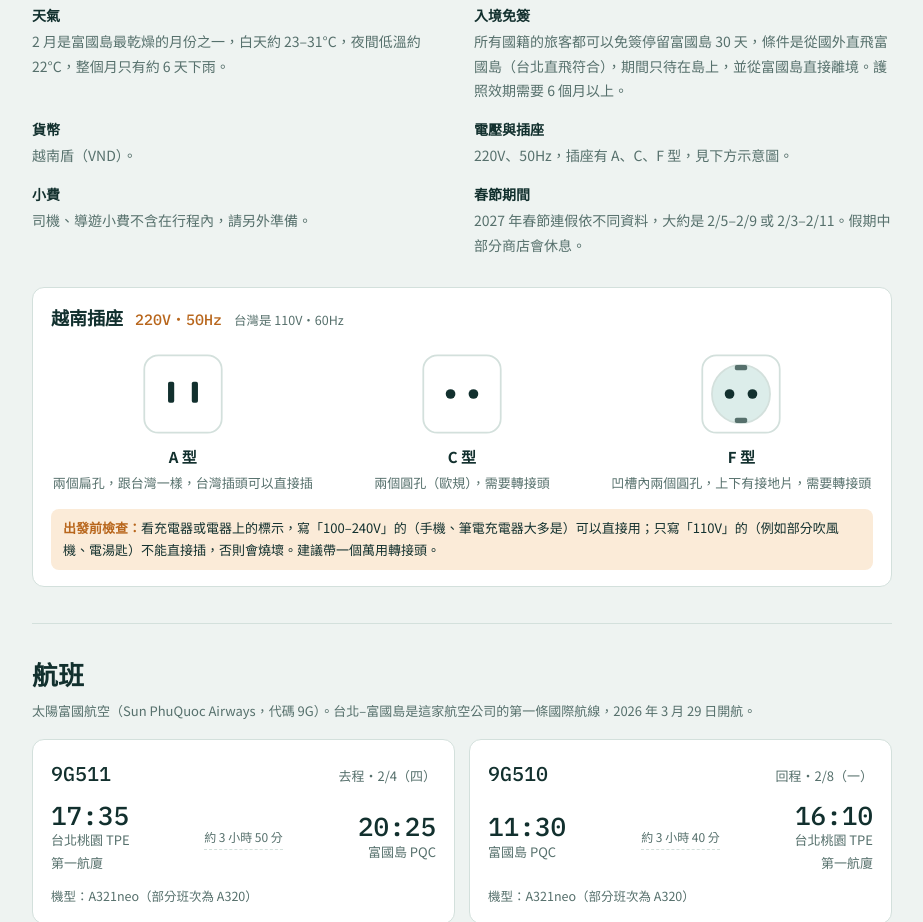
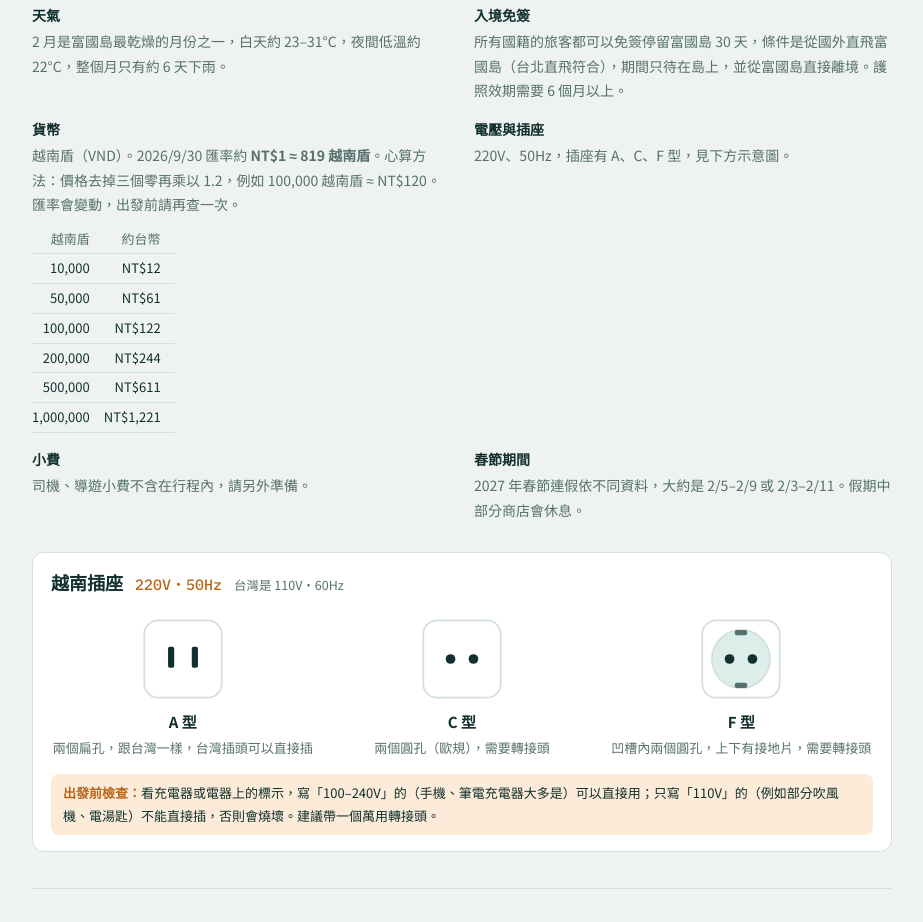
Before and after one commit to lachusi21/phuquoc-2027, a plain HTML site: page index.html in a window 1280 px wide. Shown: the part 1784-2706 px from the top of the page, without its empty margins (178-1101 px from the left). Drawn offline with Linux system fonts and the light colour scheme; a web font is replaced by a local one.

Commit message:
Add TWD/VND exchange rate to travel tips
Co-Authored-By: Claude Opus 5.5 <noreply@anthropic.com>

```diff
--- a/index.html
+++ b/index.html
@@ -153,6 +153,9 @@ section.day{display:grid;grid-template-columns:96px 1fr;gap:20px;padding-block:3
 .plug-note{margin:0;font-size:13px;background:var(--sun-soft);border-radius:8px;padding:8px 12px}
 .plug-note b{color:var(--sun)}
 @media (max-width:480px){.plug-row{gap:8px}.plug svg{width:70px;height:70px}}
+.fx{margin-top:8px;border-collapse:collapse;font-size:13px;font-variant-numeric:tabular-nums;color:var(--ink)}
+.fx th,.fx td{padding:3px 14px 3px 0;border-bottom:1px solid var(--line);text-align:right}
+.fx th{font-weight:500;color:var(--muted)}
 .tips dt{font-weight:700}
 .tips dd{margin:2px 0 0;color:var(--muted)}
 
@@ -247,7 +250,7 @@ footer{padding-top:28px;font-size:12.5px;color:var(--muted)}
   <dl class="tips">
     <div><dt>天氣</dt><dd>2 月是富國島最乾燥的月份之一，白天約 23–31°C，夜間低溫約 22°C，整個月只有約 6 天下雨。</dd></div>
     <div><dt>入境免簽</dt><dd>所有國籍的旅客都可以免簽停留富國島 30 天，條件是從國外直飛富國島（台北直飛符合），期間只待在島上，並從富國島直接離境。護照效期需要 6 個月以上。</dd></div>
-    <div><dt>貨幣</dt><dd>越南盾（VND）。</dd></div>
+    <div><dt>貨幣</dt><dd>越南盾（VND）。2026/9/30 匯率約 <b>NT$1 ≈ 819 越南盾</b>。心算方法：價格去掉三個零再乘以 1.2，例如 100,000 越南盾 ≈ NT$120。匯率會變動，出發前請再查一次。<table class="fx"><tr><th>越南盾</th><th>約台幣</th></tr><tr><td>10,000</td><td>NT$12</td></tr><tr><td>50,000</td><td>NT$61</td></tr><tr><td>100,000</td><td>NT$122</td></tr><tr><td>200,000</td><td>NT$244</td></tr><tr><td>500,000</td><td>NT$611</td></tr><tr><td>1,000,000</td><td>NT$1,221</td></tr></table></dd></div>
     <div><dt>電壓與插座</dt><dd>220V、50Hz，插座有 A、C、F 型，見下方示意圖。</dd></div>
     <div><dt>小費</dt><dd>司機、導遊小費不含在行程內，請另外準備。</dd></div>
     <div><dt>春節期間</dt><dd>2027 年春節連假依不同資料，大約是 2/5–2/9 或 2/3–2/11。假期中部分商店會休息。</dd></div>
@@ -573,7 +576,7 @@ footer{padding-top:28px;font-size:12.5px;color:var(--muted)}
     <li><a href="https://premierresidencesphuquoc.com/" target="_blank" rel="noopener">Premier Residences Emerald Bay</a>・<a href="https://premierresidencesphuquoc.com/discover-phu-quoc/sun-bavaria-bistro/" target="_blank" rel="noopener">Sun Bavaria</a></li>
   </ul></div>
   <div><h3>旅遊須知</h3><ul>
-    <li><a href="https://www.weather-atlas.com/en/vietnam/phu-quoc-weather-february" target="_blank" rel="noopener">富國島 2 月天氣</a>・<a href="https://vietnamdiscovery.com/phu-quoc-visa-free/" target="_blank" rel="noopener">富國島免簽</a>・<a href="https://wise.com/gb/plug-types/vietnam" target="_blank" rel="noopener">越南插座</a></li>
+    <li><a href="https://www.weather-atlas.com/en/vietnam/phu-quoc-weather-february" target="_blank" rel="noopener">富國島 2 月天氣</a>・<a href="https://vietnamdiscovery.com/phu-quoc-visa-free/" target="_blank" rel="noopener">富國島免簽</a>・<a href="https://wise.com/gb/plug-types/vietnam" target="_blank" rel="noopener">越南插座</a>・<a href="https://www.xe.com/en-us/currencyconverter/convert/?Amount=1&amp;From=TWD&amp;To=VND" target="_blank" rel="noopener">XE 匯率（台幣兌越南盾）</a></li>
     <li><a href="https://www.vietnamairlines.com/vn/en/travel-information/baggage/restricted-baggage/ordor-baggage" target="_blank" rel="noopener">越南航空：魚露托運規定</a>・<a href="https://globalholidayscalendar.com/countries/vietnam/tet/2027" target="_blank" rel="noopener">2027 越南新年</a></li>
   </ul></div>
 </section>
```
